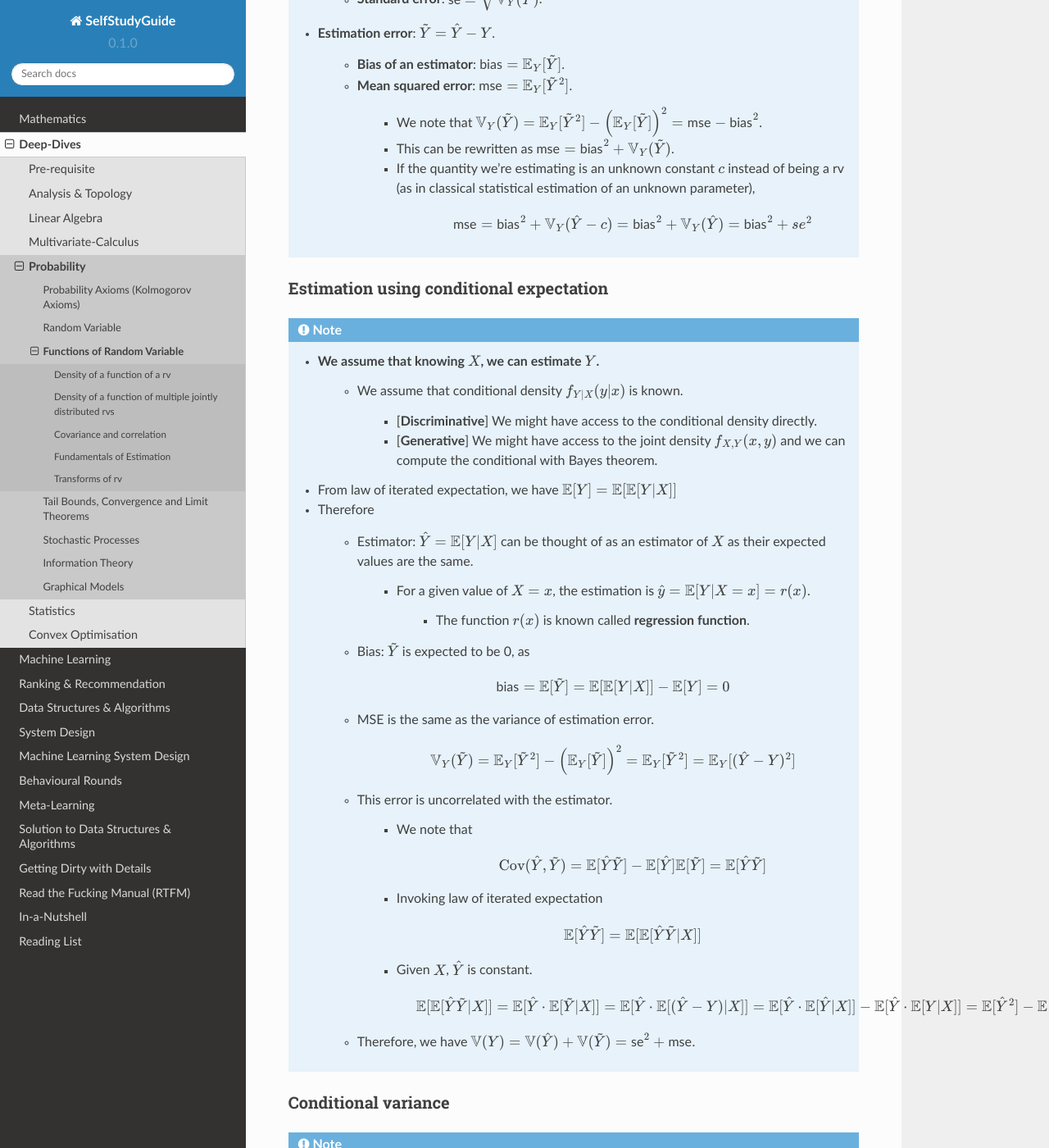
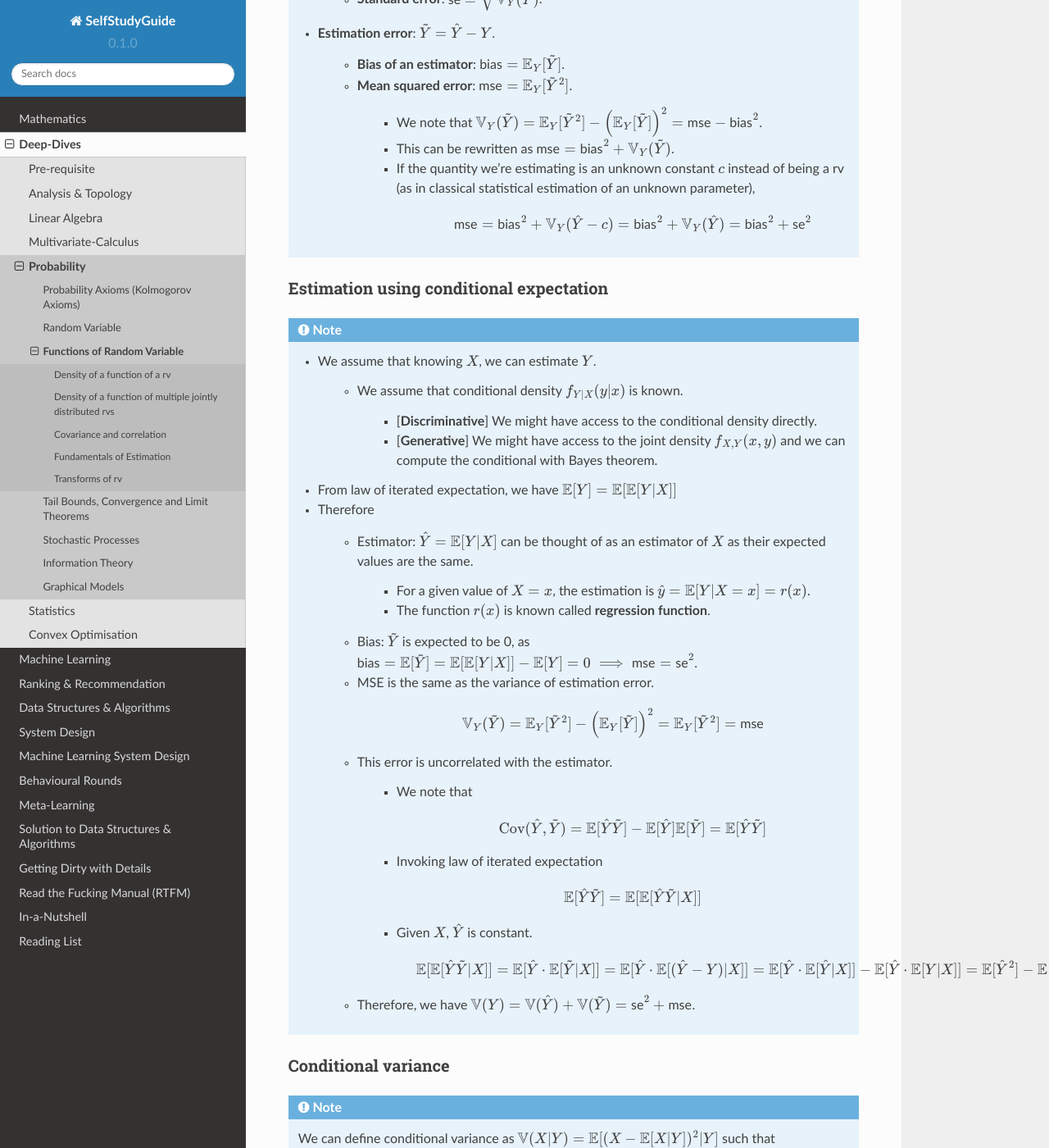
Before and after one commit to uselesstechjunks/leetcode, a Sphinx documentation site: the page built from docs/source/math/prob/func.rst, in a window 1280 px wide and 1400 px high, scrolled down 4477 px. Shown: the whole window at 82% size. Built offline with Sphinx 7.4.7 and the Read the Docs theme 2.0.0, drawn with Linux system fonts in a browser that asks for light colours.

Commit message:
Update func.rst

```diff
--- a/docs/source/math/prob/func.rst
+++ b/docs/source/math/prob/func.rst
@@ -153,12 +153,13 @@ Fundamentals of Estimation
 			* This can be rewritten as :math:`\text{mse}=\text{bias}^2+\mathbb{V}_Y(\tilde{Y})`.
 			* If the quantity we're estimating is an unknown constant :math:`c` instead of being a rv (as in classical statistical estimation of an unknown parameter),
 
-				.. math:: \text{mse}=\text{bias}^2+\mathbb{V}_Y(\hat{Y}-c)=\text{bias}^2+\mathbb{V}_Y(\hat{Y})=\text{bias}^2+{se}^2
+				.. math:: \text{mse}=\text{bias}^2+\mathbb{V}_Y(\hat{Y}-c)=\text{bias}^2+\mathbb{V}_Y(\hat{Y})=\text{bias}^2+\text{se}^2
 
 Estimation using conditional expectation
 ==========================================================================================
 .. note::
 	* We assume that knowing :math:`X`, we can estimate :math:`Y`.
+
 		* We assume that conditional density :math:`f_{Y|X}(y|x)` is known.
 
 			* [**Discriminative**] We might have access to the conditional density directly.
@@ -169,14 +170,11 @@ Estimation using conditional expectation
 		* Estimator: :math:`\hat{Y}=\mathbb{E}[Y|X]` can be thought of as an estimator of :math:`X` as their expected values are the same.
 
 			* For a given value of :math:`X=x`, the estimation is :math:`\hat{y}=\mathbb{E}[Y|X=x]=r(x)`.
-
-				* The function :math:`r(x)` is known called **regression function**.
-		* Bias: :math:`\tilde{Y}` is expected to be 0, as
-
-			.. math:: \text{bias}=\mathbb{E}[\tilde{Y}]=\mathbb{E}[\mathbb{E}[Y|X]]-\mathbb{E}[Y]=0
+			* The function :math:`r(x)` is known called **regression function**.
+		* Bias: :math:`\tilde{Y}` is expected to be 0, as :math:`\text{bias}=\mathbb{E}[\tilde{Y}]=\mathbb{E}[\mathbb{E}[Y|X]]-\mathbb{E}[Y]=0\implies\text{mse}=\text{se}^2`.
 		* MSE is the same as the variance of estimation error.
 
-			.. math:: \mathbb{V}_Y(\tilde{Y})=\mathbb{E}_Y[\tilde{Y}^2]-\left(\mathbb{E}_Y[\tilde{Y}]\right)^2=\mathbb{E}_Y[\tilde{Y}^2]=\mathbb{E}_Y[(\hat{Y}-Y)^2]
+			.. math:: \mathbb{V}_Y(\tilde{Y})=\mathbb{E}_Y[\tilde{Y}^2]-\left(\mathbb{E}_Y[\tilde{Y}]\right)^2=\mathbb{E}_Y[\tilde{Y}^2]=\text{mse}
 		* This error is uncorrelated with the estimator.
 
 			* We note that
```
